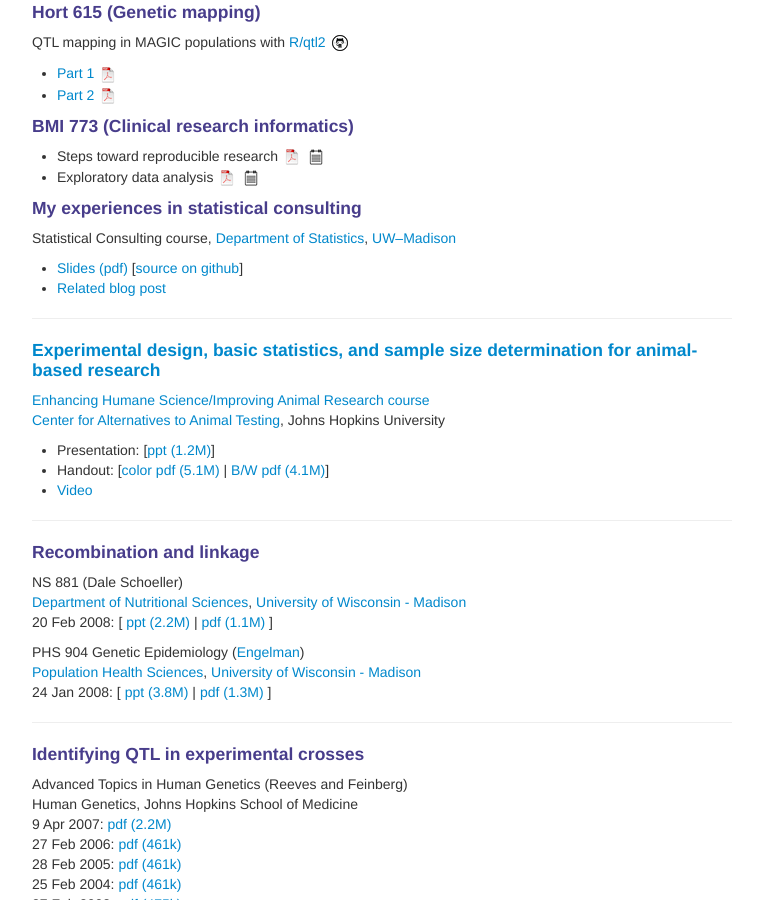
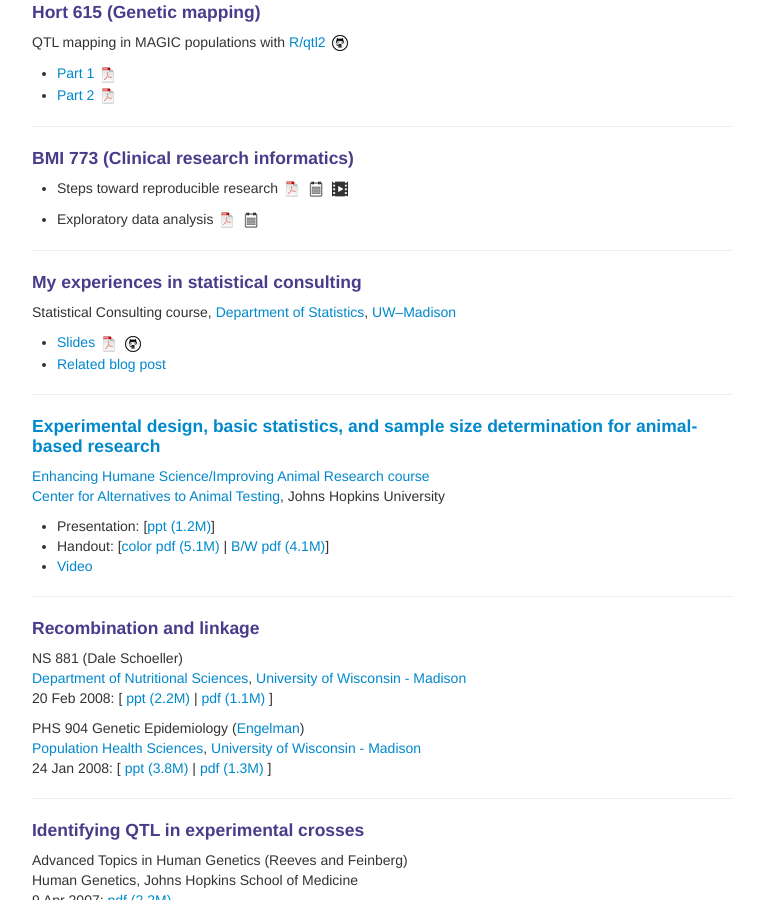
Before and after one commit to kbroman/kbroman.github.io, a Jekyll site: the page built from teaching.md, in a window 1280 px wide and 900 px high, scrolled down 5496 px. Shown: the whole window, without its empty margins (258-1021 px from the left). Built offline with Jekyll 4.4.1, drawn with Linux system fonts in a browser that asks for light colours.

Commit message:
teaching.md: Add/clean up some links

```diff
--- a/teaching.md
+++ b/teaching.md
@@ -488,21 +488,27 @@ QTL mapping in MAGIC populations with
 - [Part 2 ![pdf icon](https://kbroman.org/icons16/pdf-icon.png)](https://kbroman.org/Talk_MAGIC2021/magic2021B.pdf)
 
 
+---
+
 #### BMI 773 (Clinical research informatics)
 
 - Steps toward reproducible research
   [![pdf icon](https://kbroman.org/icons16/pdf-icon.png)](https://kbroman.org/BMI773/steps2rr.pdf)
   [![notes icon](https://kbroman.org/icons16/notes-icon.png)](https://kbroman.org/BMI773/steps2rr_notes.pdf)
+  [![video](icons16/video-icon.png)](https://youtu.be/rNQ-RlG3JnQ)
+
 - Exploratory data analysis
   [![pdf icon](https://kbroman.org/icons16/pdf-icon.png)](https://kbroman.org/BMI773/eda.pdf)
   [![notes icon](https://kbroman.org/icons16/notes-icon.png)](https://kbroman.org/BMI773/eda_notes.pdf)
 
 
+---
+
 #### My experiences in statistical consulting
 
 Statistical Consulting course, [Department of Statistics](https://www.stat.wisc.edu), [UW&ndash;Madison](https://www.wisc.edu) <br/>
 
-- [Slides (pdf)](https://www.biostat.wisc.edu/~kbroman/teaching/misc/consulting.pdf) [[source on github](https://github.com/kbroman/Talk_StatConsulting.git)]
+- [Slides ![pdf icon](https://kbroman.org/icons16/pdf-icon.png)](https://www.biostat.wisc.edu/~kbroman/teaching/misc/consulting.pdf) [![GitHub](icons16/github-icon.png)](https://github.com/kbroman/Talk_StatConsulting.git)
 - [Related blog post](https://kbroman.org/blog/2013/04/02/thoughts-on-statistical-consulting/)
 
 
```
